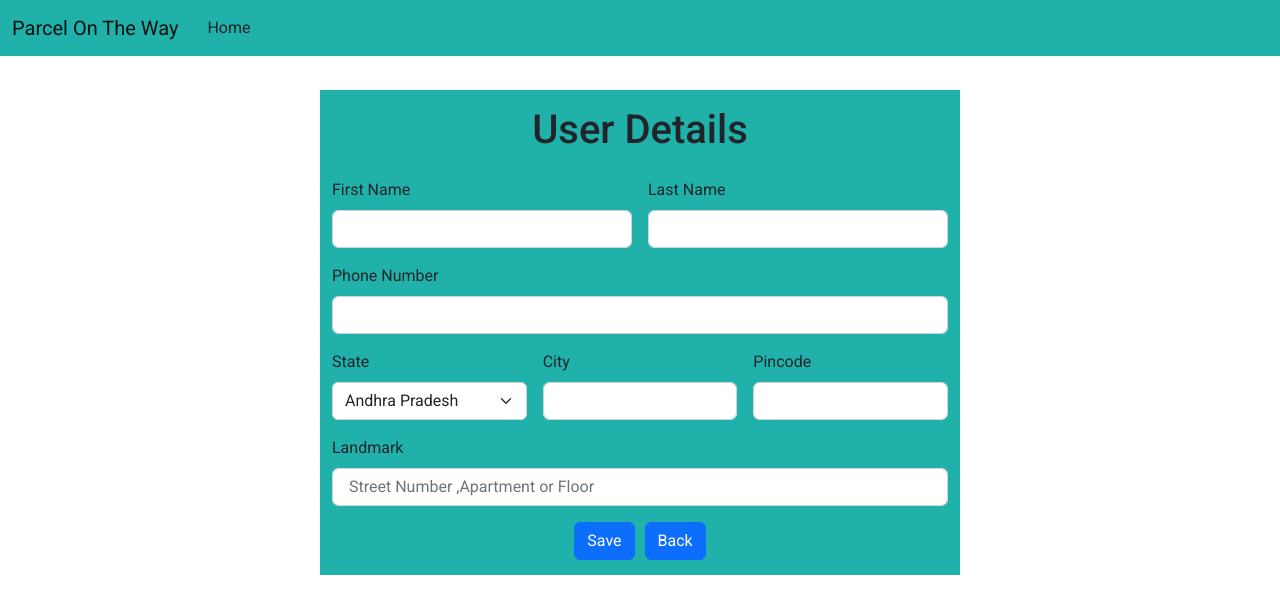
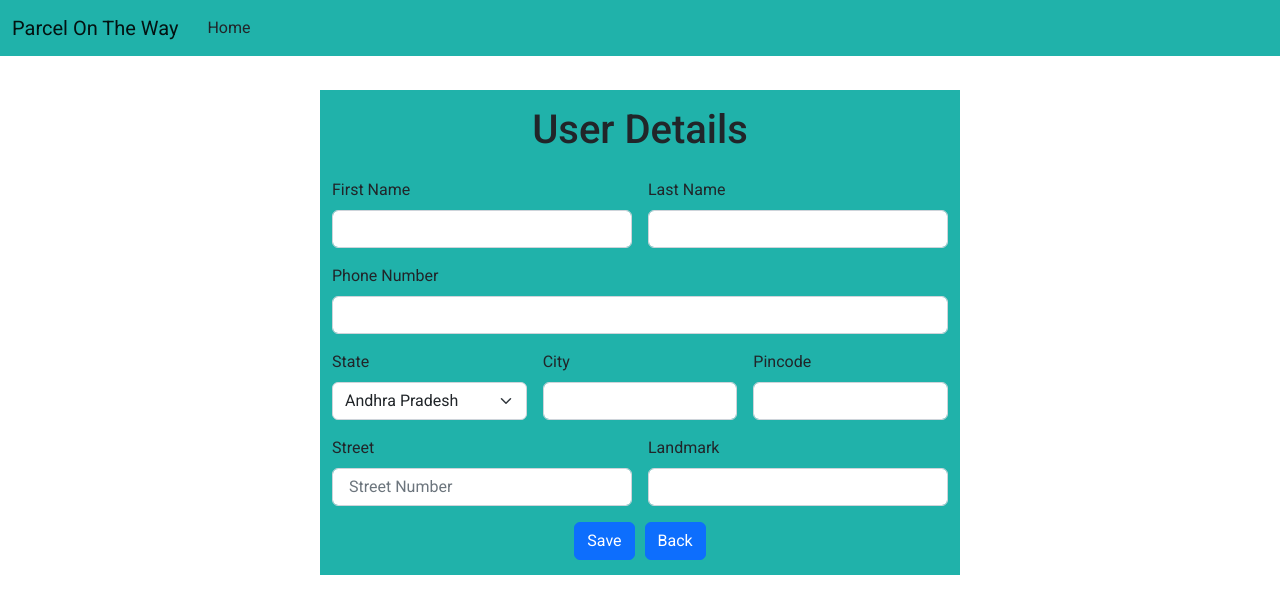
Before and after one commit to i-am-yuv/ParcelOnTheWayy, an Angular app: page /user/addUser in a window 1280 px wide. Shown: the top 614 px of the page. Built offline with nearby package versions, Linux system fonts and the light colour scheme.

Commit message:
Update adduser.component.html

```diff
--- a/src/app/user/adduser/adduser.component.html
+++ b/src/app/user/adduser/adduser.component.html
@@ -80,9 +80,13 @@
             <label for="inputZip" class="form-label">Pincode</label>
             <input type="text" class="form-control" id="inputZip">
         </div>
-        <div class="col-12">
+        <div class="col-6">
+            <label for="inputStreet" class="form-label">Street</label>
+            <input type="text" class="form-control" id="inputStreet" placeholder=" Street Number">
+        </div>
+        <div class="col-6">
             <label for="inputAddress2" class="form-label">Landmark</label>
-            <input type="text" class="form-control" id="inputAddress2" placeholder=" Street Number ,Apartment or Floor">
+            <input type="text" class="form-control" id="inputAddress2" >
         </div>
 
         <div class="col-12" style="text-align:center ; margin-bottom: 15px;">
```
